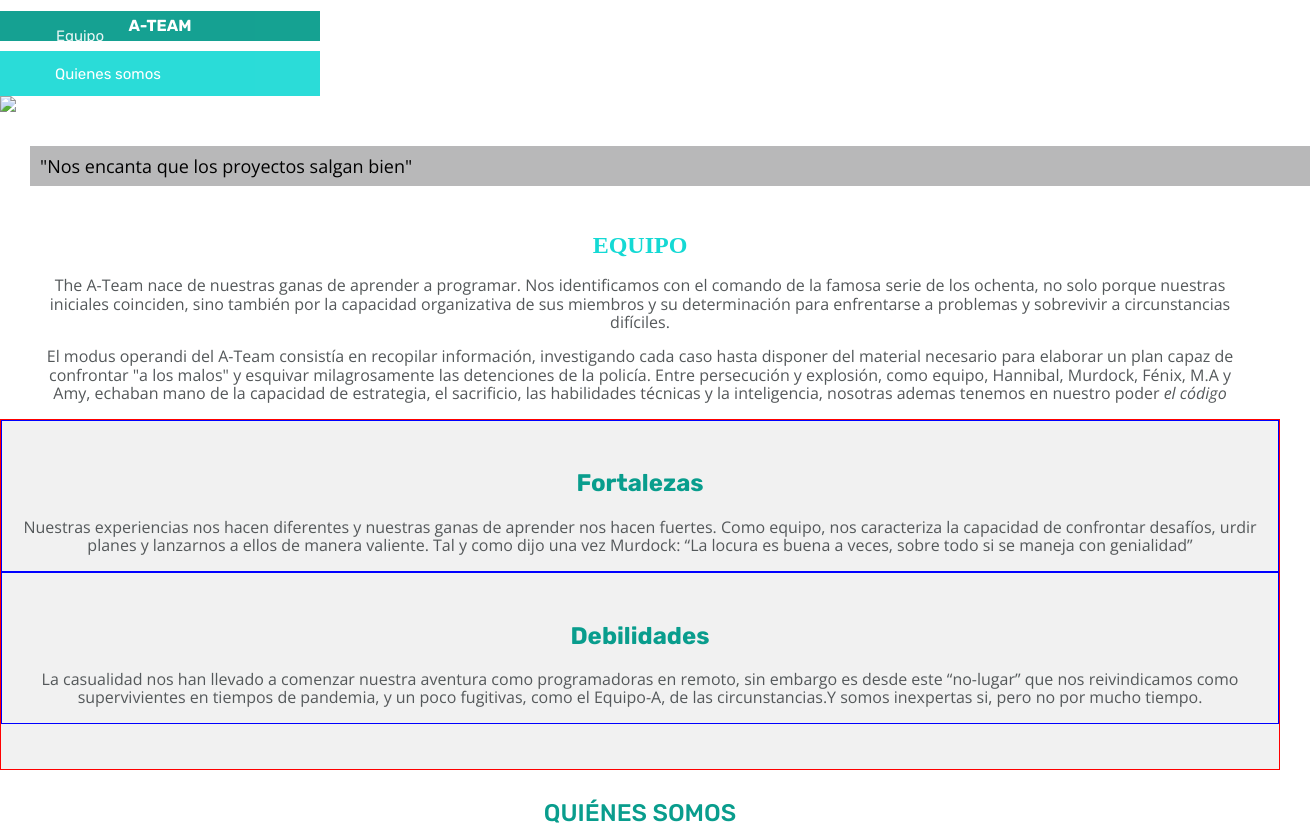
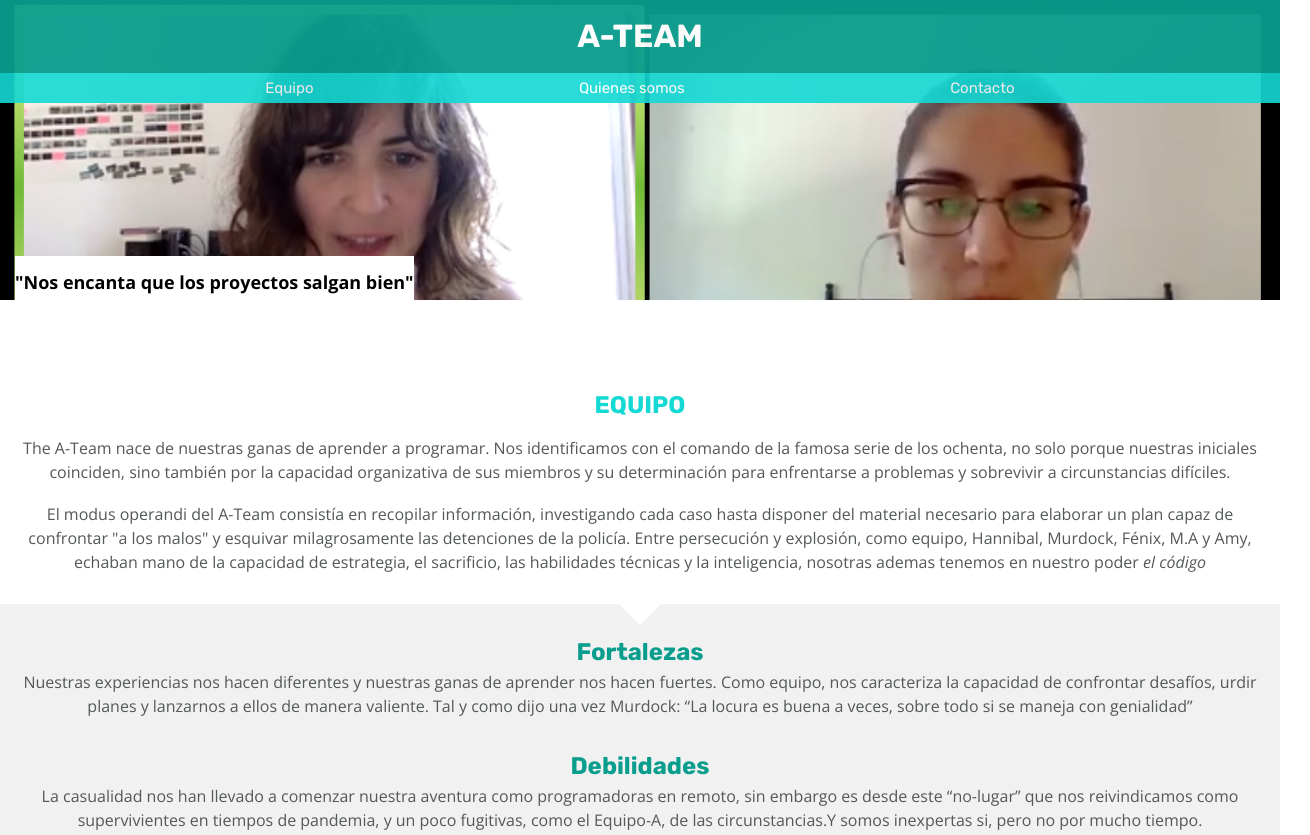
Before and after one commit to Analo-pez/project-promo-j-module-1-team-1, a plain HTML site: page project/index.html in a window 1280 px wide. Shown: the top 835 px of the page, 1310 px wide, since content can reach past the window. Drawn offline with nearby package versions, Linux system fonts and the light colour scheme.

Commit message:
VERSION COMPLETA 1.0

```diff
--- a/project/index.html
+++ b/project/index.html
@@ -10,25 +10,24 @@
     <title>The A Team</title>
 </head>
 <body>
-    <header class="header--main">
-        <h1 class="header--team">
-          A-TEAM
-        </h1>
-        <nav class="header--menu">
-          <ul class="header--buttoms">
-            <li class="header--buttoms1">
-              <a href="">Equipo</a>
+    <header class="headerMain">
+        <div class="headerContainer">
+            <div class="headerTeam">
+                <h1>A-TEAM</h1>
+            </div>
+            <nav>
+                <ul class="headerButtoms">
+                    <li>
+                        <a href="#team" title="Ir a Equipo">Equipo</a>
                     </li>
-            <li class="header--buttoms2">
-              <a href="">Quienes somos</a>
+                    <li>
+                        <a href="#adalabers" title="Ir a Quienes somos">Quienes somos</a>
                     </li>
-            <li class="header--buttoms2">
-              <a href="">Contacto</a>
+                    <li>
+                        <a href="#" title="Ir a Contacto">Contacto</a>
                     </li>
                 </ul>
             </nav>
-        <div>
-            <img src="" alt="photo of the members of the a-team">
         </div>
     </header>
     <main>
@@ -37,7 +36,7 @@
             "Nos encanta que los proyectos salgan bien"
             </p>
         </section>
-    <section class="aboutUs">
+        <section id="team" class="aboutUs">
             <div class="team">
                 <h1>EQUIPO</h1>
                 <p>
@@ -47,6 +46,7 @@
                 capacidad organizativa de sus miembros y su determinación para
                 enfrentarse a problemas y sobrevivir a circunstancias difíciles.
                 </p>
+                <br>
                 <p>
                 El modus operandi del A-Team consistía en recopilar información,
                 investigando cada caso hasta disponer del material necesario para
@@ -58,8 +58,8 @@
                 <em>el código</em>
                 </p>
             </div>
-        <div class="rectangle"></div>
-        <div class="strengthsWeaknesses">
+            <div class="aboutUsRectangle"></div>
+            <div class="aboutUsStrengthsWeaknesses">
                 <div>
                     <h2>Fortalezas</h2>
                     <p>
@@ -80,8 +80,9 @@
                     si, pero no por mucho tiempo.
                     </p>
                 </div>
+            </div>
         </section>
-    <section class="adalaberSection">
+        <section id="adalabers" class="adalaberSection">
             <h2 class="adalabersTittle">QUIÉNES SOMOS</h2>
             <div class="adalabersBoxContent">
                 <article class="adalabersBox odd">
@@ -145,7 +146,6 @@
                         </div>
                     </div>
                 </article>
-
                 <article class="adalabersBox odd">
                     <div class="adalabersBoxImg">
                         <img src="./images/anaf.jpg" alt="Ana" class="adalabersImg">
@@ -168,9 +168,15 @@
         <p class="footerTeamName">The A-Team © 2020</p>
         <nav class="footerNavigation">
             <ul class="footerNavigationItems">
-            <li>EQUIPO</li>
-            <li>QUIÉNES SOMOS</li>
-            <li>CONTACTO</li>
+            <li>
+                <a href="#team">EQUIPO</a href="#">
+            </li>
+            <li>
+                <a href="#adalabers">QUIÉNES SOMOS</a href="#">
+            </li>
+            <li>
+                <a href="#">CONTACTO</a>
+            </li>
             </ul>
         </nav>
         <img src="./images/logo-adalab.png" alt="Logo Adalab" class="footerLogoAdalab" />
--- a/project/styles/style.css
+++ b/project/styles/style.css
@@ -15,6 +15,7 @@
   list-style-type: none;
   color: inherit;
   text-decoration: none;
+  margin: 0px;
 }
 
 /* html {
@@ -24,17 +25,22 @@
 
 
 /* HEADER */
-.header--main {
+
+.headerMain {
   font-family: var(--font-secondary);
-  color: var(--color-light) ;
-  height: 105px;
-  width: 320px;
+  color: var(--color-light);
+  width: 100%;
+  display: flex;
+  flex-direction: column;
+  margin: 0px;
+  background: url(../images/Captura\ de\ pantalla\ 2020-05-29\ a\ las\ 11.24.33.png) no-repeat center center;
+  background-size: cover;
+  width: 100%;
+  height: 300px;
 }
 
-.header--team {
+.headerTeam {
   background-color: var(--color-primary);
-  color: var(--color-light);
-  font-family: var(--font-secondary);
   font-size: 16px;
   line-height: 30px;
   opacity: 95%;
@@ -42,80 +48,62 @@
   flex-direction: row;
   justify-content: center;
   align-items: center;
+  width: 100%;
 }
 
-.header--menu {
-  height: 45px;
-  width: 320px;
+.headerButtoms {
   background-color: var(--color-secondary);
-  color: var(--color-light);
-  font-family: var(--font-secondary);
-  font-size: 15px;
   line-height: 30px;
   opacity: 90%;
+  font-size: 15px;
   display: flex;
   flex-direction: row;
-  flex: wrap;
-  flex: space-evenly;
-  align-items: center;
-}
-
-.header--buttoms {
-  font-family: var(--color-light);
-  font-size:15px ;
-  color: var(--color-light);
-  line-height: 30px;
+  flex-wrap: nowrap;
+  justify-content: space-evenly;
+  justify-items: center;
+  align-items: baseline;
+  padding: 0px;
 
 }
 
-.header--buttoms1 {
-  width: 56px;
-  margin-left: 16px;
-  margin-right: 15px;
-  margin-top: 8px;
-  margin-bottom: 7px;
-
-}
-.header--buttoms2 {
-  width: 121px;
-  margin-left: 15px;
-  margin-right: 15px;
-  margin-top: 8px;
-  margin-bottom: 7px;
-
-}
-.header--buttoms3 {
-  width: 80px;
-  margin-left: 15px;
-  margin-right: 17px;
-  margin-top: 8px;
-  margin-bottom: 7px;
-
+.headerButtoms li {
+  display: inline-block;
 }
 
+.headerButtoms a {
+}
 /* HERO Y ABOUT US */
 
 .quote {
-  background-color: var(--color-fontSecondary);
   font-family: var(--font-primary);
   font-size: 18px;
+  font-weight: bold;
+  line-height: 25px;
   color: var(--color-dark);
-  text-align: left;
-  margin: 30px;
-  margin-right: 30px;
-  width: 100%;
-  display: column;
-  padding: 10px;
+  height: 80px;
+  padding-top: 14px;
+  padding-bottom: 16px;
+  margin-left: 15px;
+  margin-right: 15px;
+  text-align: center;
+  display: flex;
+  flex-direction: column;
+  position: absolute;
+  transform: translate(0%, -150%);
+  background-color: var(--color-light);
 }
 .team {
-  display: inline-block;
+  display: flex;
+  flex-direction: column;
   box-sizing: border-box;
-  margin-right: 30px;
-  margin-left: 30px;
+  margin-left: 15px;
+  margin-right: 15px;
+  margin-top: 76px;
+  margin-bottom: 30px;
 }
 .team h1 {
   color: var(--color-secondary);
-  font-family: var(--font-rubik);
+  font-family: var(--font-secondary);
   font-size: 24px;
   text-align: center;
   display: flex;
@@ -127,50 +115,51 @@
   font-size: 16px;
   color: var(--color-fontPrimary);
   text-align: center;
+  line-height: 1.5;
 }
 
 /* STRENGTHS WEAKNESSES */
 
-.rectangle {
+.aboutUsRectangle {
   background-color: var(--color-light);
   width: 30px;
   height: 30px;
-  transform: rotate(45deg);
   position: absolute;
   left: 50%;
-  top: -15px;
+  transform: translate(-50%, -50%) rotate(45deg);
 }
 
-.strengthsWeaknesses {
+.aboutUsStrengthsWeaknesses {
   background-color: var(--color-background);
+  padding-right: 15px;
   padding-bottom: 45px;
-  border: solid 1px red;
+  padding-left: 15px;
+
 }
 
-.strengthsWeaknesses div {
+.aboutUsStrengthsWeaknesses div {
   padding-top: 30px;
-  padding-right: 15px;
-  padding-left: 15px;
-  border: solid 1px blue;
+  line-height: 1.5;
+
 }
 
-.strengthsWeaknesses h2 {
+.aboutUsStrengthsWeaknesses h2 {
   color: var(--color-primary);
   font-family: var(--font-secondary);
   text-align: center;
+
 }
 
-.strengthsWeaknesses  p {
+.aboutUsStrengthsWeaknesses p {
   font-family: var(--font-primary);
   color: var(--color-fontPrimary);
   text-align: center;
+
 }
-
- /*ADALABERS SECTION*/
 
    /*ADALABERS SECTION*/
 
-   .adalaberSection{
+.adalaberSection{
     display: flex;
     flex-direction: column;
     background-color: var(--color-light);
@@ -222,6 +211,7 @@ Poner en el hijo .pair flex-direction: row-reverse
 .adalabersBoxInfo{
   display: flex;
   flex-direction: column;
+  margin-top: 15px;
 }
 
 .adalabersName{
@@ -240,16 +230,14 @@ Poner en el hijo .pair flex-direction: row-reverse
   padding-right: 20px;
   color: var(--color-fontPrimary);
   font-family: var(--font-primary);
-  margin-top: 10px;
-  margin-left: 15px;
-  margin-right: 15px;
+  margin: 15px;
 }
 
 .adalabersIconsRRSS{
   display: flex;
   justify-content: center;
   margin-bottom: 30px;
-  margin-top: 10px;
+  margin-top: 15px;
   color: var(--color-primary);
   font-size: 16px;
 }
@@ -260,7 +248,7 @@ font-size: 16px;
 
 }
 
-.fab::after{
+.fab:after{
     content: "·";
     margin: 8px;
     font-weight: bold;
@@ -271,10 +259,10 @@ font-size: 16px;
 /* TODO: add css variables  */
 
 .footer {
-  background: #ffffff;
+  background: var(--color-light);
   font-family: Open Sans;
   box-sizing: border-box;
-  border-top: solid 1px #b8b8b9;
+  border-top: solid 1px var(--color-fontSecondary);
   width: 100%;
   display: flex;
   flex-direction: column;
@@ -283,7 +271,7 @@ font-size: 16px;
 
 .footerTeamName {
   font-size: 14px;
-  color: #b8b8b9;
+  color: var(--color-fontSecondary);
   margin-top: 30px;
   text-align: center;
 }
@@ -292,13 +280,20 @@ font-size: 16px;
   font-size: 14px;
   font-weight: 600;
   opacity: 0.75;
+  line-height: 1.43;
   color: #54585a;
   text-align: center;
+  margin-top: 20px;
 }
 
 .footerNavigationItems {
   list-style-type: none;
   padding: 0px;
+}
+
+.footerNavigationItems a {
+  color: inherit;
+  text-decoration: inherit;
 }
 
 .footerLogoAdalab {
```
Also changed, not shown: Home y AboutUs/index.html (deleted, +0 -44 lines), project/images/Captura de pantalla 2020-05-29 a las 11.24.33.png (added). Lines whose indentation alone changed are shown as unchanged.
